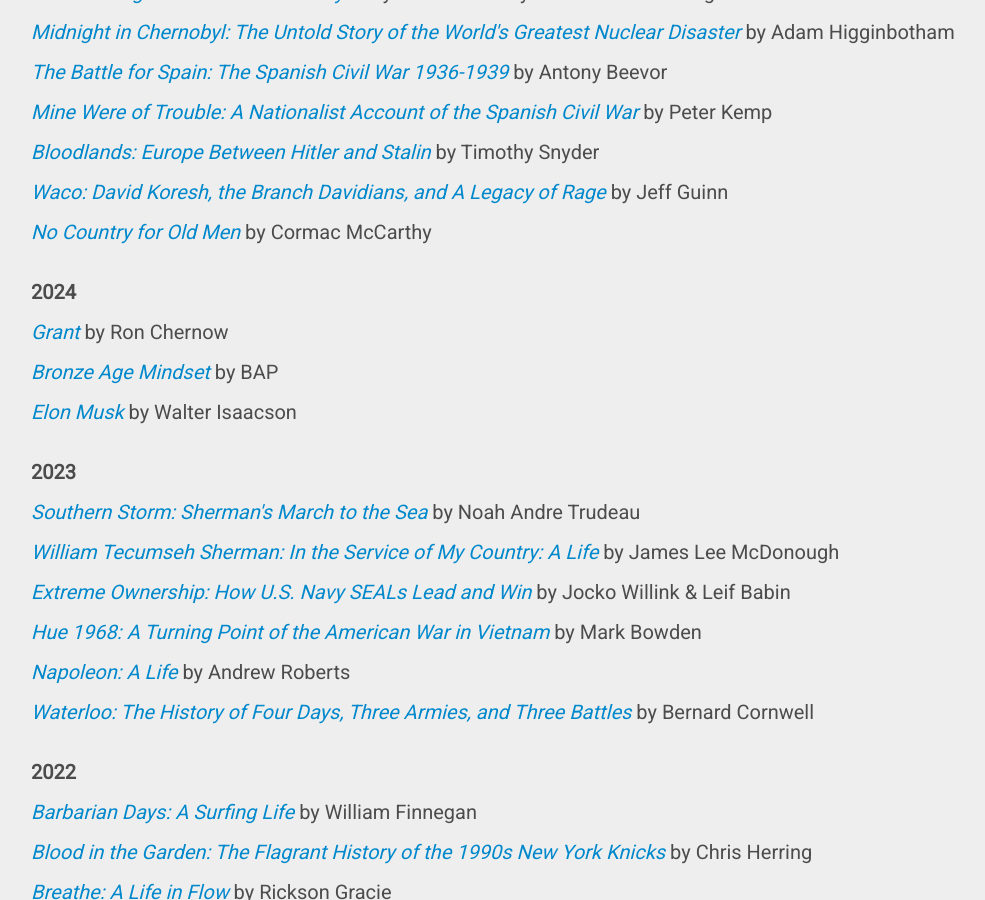
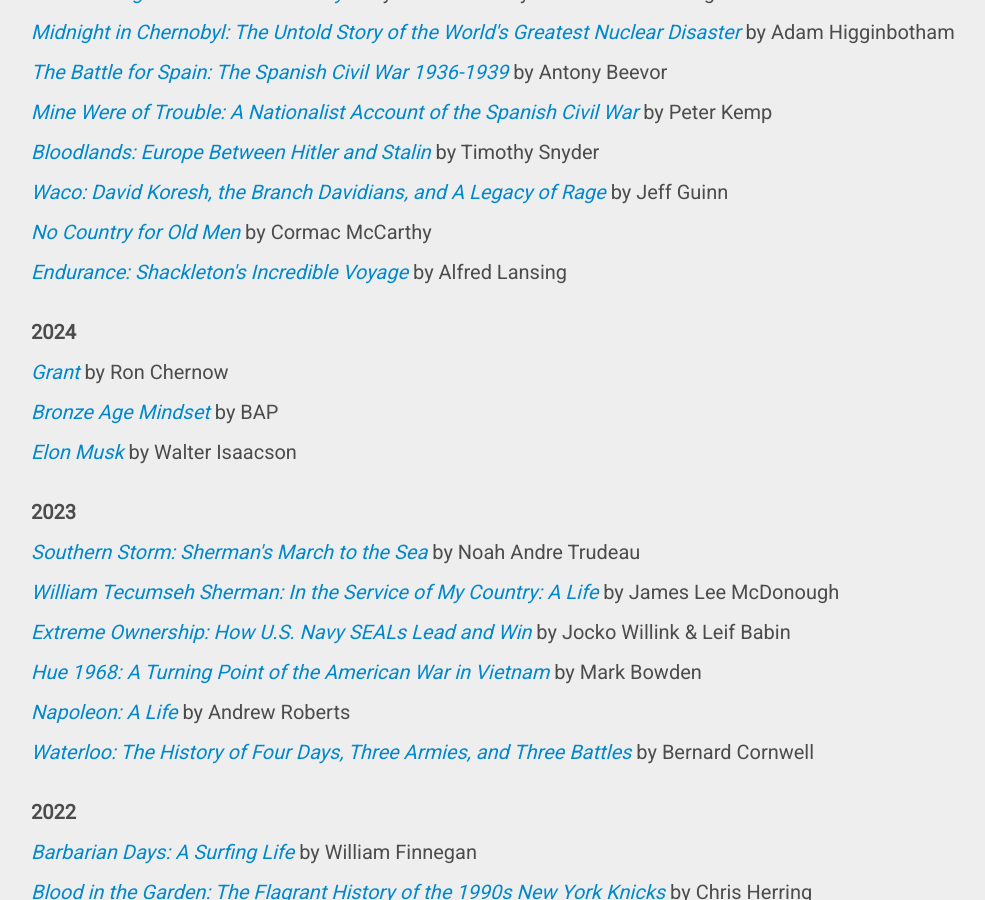
Before and after one commit to speric/speric.github.com, a Jekyll site: the page built from books/index.html, in a window 1280 px wide and 900 px high, scrolled down 661 px. Shown: the whole window, without its empty margins (139-1124 px from the left). Built offline with Jekyll 4.4.1, drawn with Linux system fonts in a browser that asks for light colours; some web fonts are replaced; comment, search, counter and statistics services are not loaded.

Commit message:
Endurance

```diff
--- a/books/index.html
+++ b/books/index.html
@@ -22,7 +22,7 @@ header_img: "quotes.jpg"
   <p><i><a href="https://www.amazon.com/Bloodlands-Europe-Between-Hitler-Stalin-dp-1541600061/dp/1541600061/">Bloodlands: Europe Between Hitler and Stalin</a></i> by Timothy Snyder</p>
   <p><i><a href="https://www.amazon.com/Waco-Koresh-Branch-Davidians-Legacy/dp/1982186100">Waco: David Koresh, the Branch Davidians, and A Legacy of Rage</a></i> by Jeff Guinn</p>
   <p><i><a href="https://www.amazon.com/Country-Old-Men-Cormac-McCarthy/dp/0375706674">No Country for Old Men</a></i> by Cormac McCarthy</p>
-
+  <p><i><a href="https://www.amazon.com/Endurance-Alfred-Lansing-audiobook/dp/B0018DNFY6/">Endurance: Shackleton's Incredible Voyage</a></i> by Alfred Lansing</p>
   <br/>
 
   <p><strong>2024</strong></p>
```
